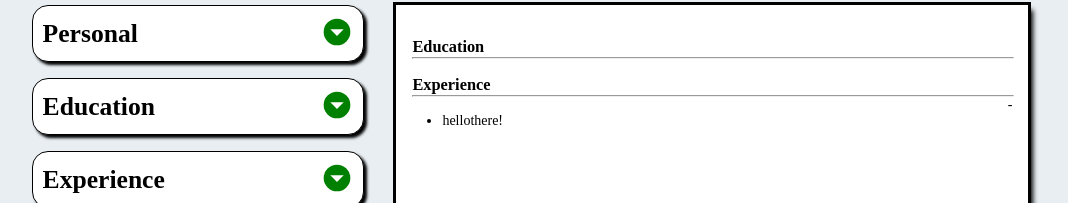
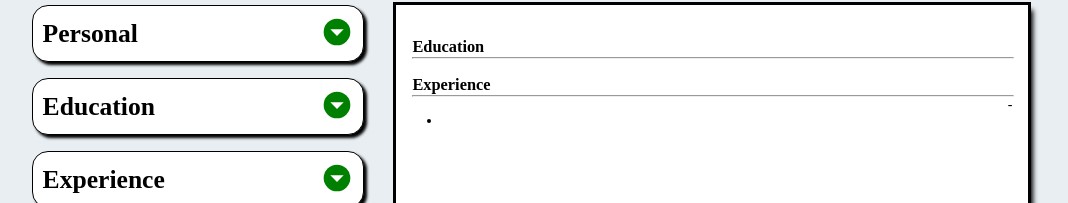
Before and after one commit to Baguirre03/cv-app, a React (Vite) app: page / in a window 1280 px wide. Shown: the part 80-283 px from the top of the page, without its empty margins (110-1178 px from the left). Built offline with nearby package versions, Linux system fonts and the light colour scheme.

Commit message:
push dist

```diff
--- a/src/allSections.jsx
+++ b/src/allSections.jsx
@@ -41,7 +41,7 @@ const initialExperience = [
   {
     company: "",
     position: "",
-    responsibilities: [{ value: "hellothere!", id: crypto.randomUUID() }],
+    responsibilities: [{ value: "", id: crypto.randomUUID() }],
     location: "",
     dateStarted: "",
     dateEnded: "",
```
Also changed, not shown: 5 other files (tests, documents, lock files or other folders).
